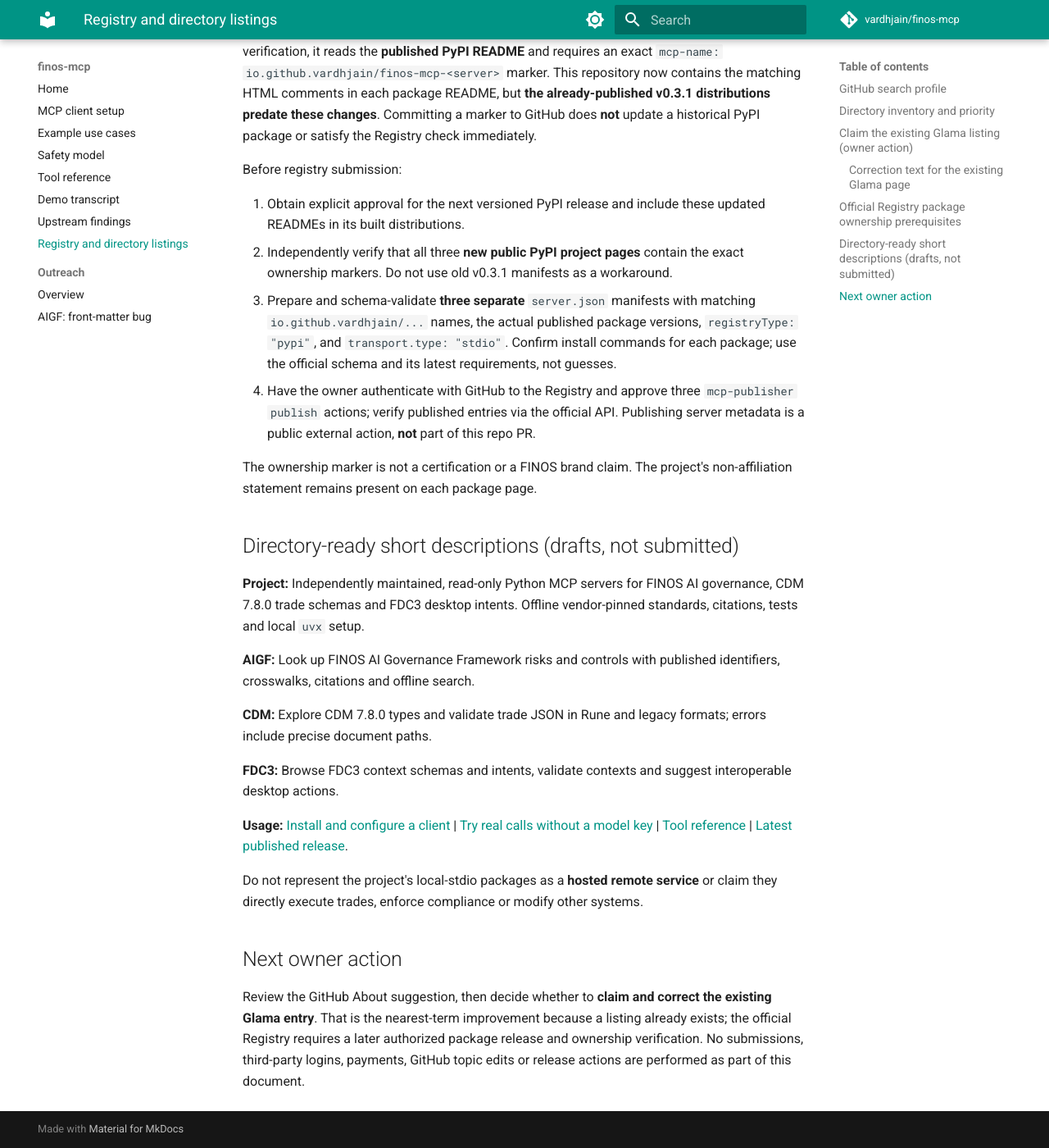
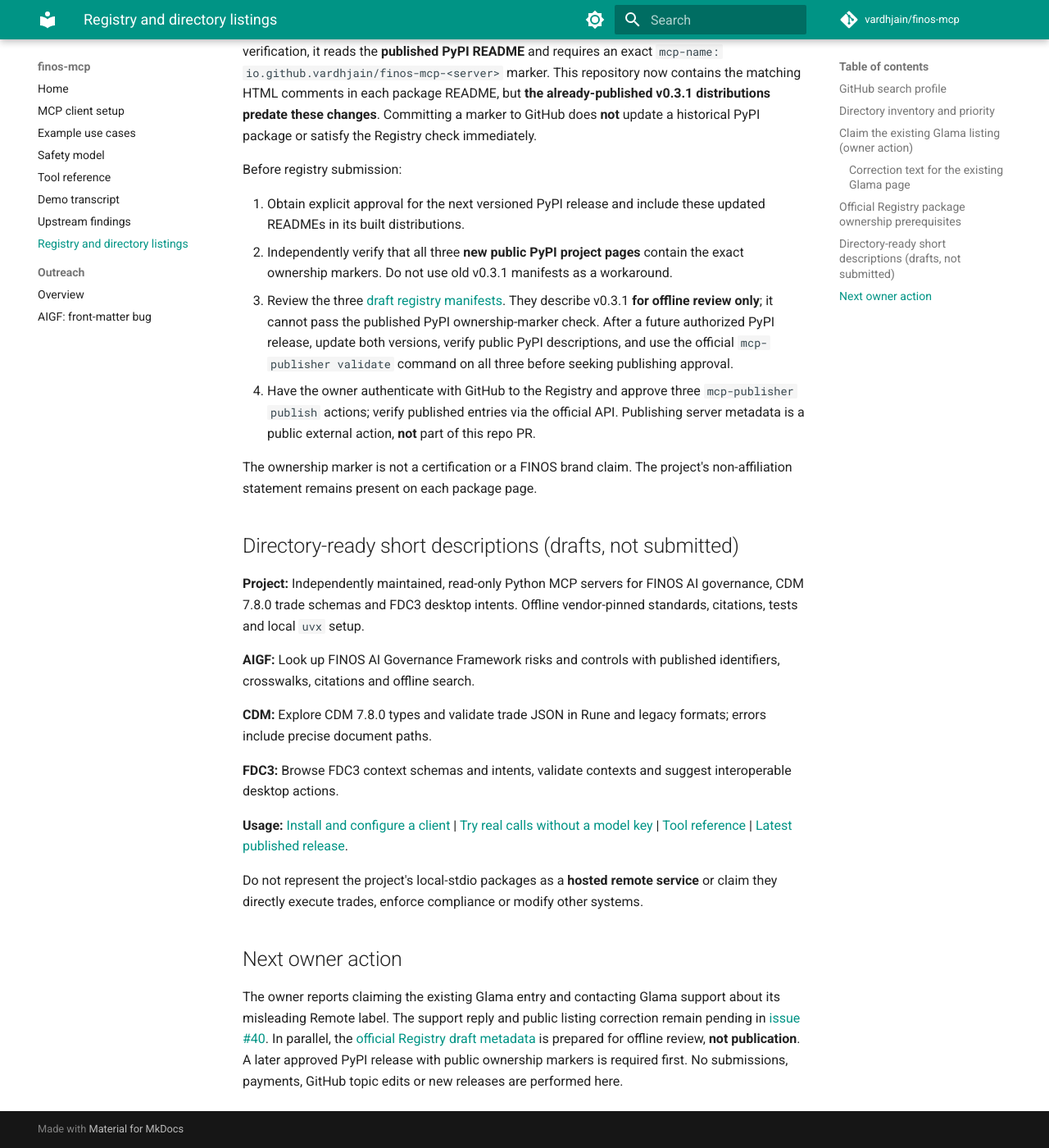
Before and after one commit to vardhjain/finos-mcp, an MkDocs documentation site: the page built from docs/directory-listings.md, in a window 1280 px wide and 1400 px high, scrolled down 4131 px. Shown: the whole window at 82% size. Built offline with MkDocs 1.6.1 and Material for MkDocs 9.7.7, drawn with Linux system fonts in a browser that asks for light colours; comment, search, counter and statistics services are not loaded.

Commit message:
docs: prepare gated MCP Registry manifests for three PyPI servers (#41)
* docs: stage three offline-checked MCP Registry PyPI manifests

* style: apply Ruff formatting to registry manifest tests

```diff
--- a/docs/directory-listings.md
+++ b/docs/directory-listings.md
@@ -169,11 +169,7 @@
 2. Independently verify that all three **new public PyPI project pages**
    contain the exact ownership markers. Do not use old v0.3.1 manifests
    as a workaround.
-3. Prepare and schema-validate **three separate** `server.json` manifests
-   with matching `io.github.vardhjain/...` names, the actual published
-   package versions, `registryType: "pypi"`, and `transport.type: "stdio"`.
-   Confirm install commands for each package; use the official schema and
-   its latest requirements, not guesses.
+3. Review the three [draft registry manifests](https://github.com/vardhjain/finos-mcp/tree/main/registry). They describe v0.3.1 **for offline review only**; it cannot pass the published PyPI ownership-marker check. After a future authorized PyPI release, update both versions, verify public PyPI descriptions, and use the official `mcp-publisher validate` command on all three before seeking publishing approval.
 4. Have the owner authenticate with GitHub to the Registry and approve
    three `mcp-publisher publish` actions; verify published entries via the
    official API. Publishing server metadata is a public external action,
@@ -208,9 +204,10 @@
 
 ## Next owner action
 
-Review the GitHub About suggestion, then decide whether to **claim and
-correct the existing Glama entry**. That is the nearest-term improvement
-because a listing already exists; the official Registry requires a later
-authorized package release and ownership verification. No submissions,
-third-party logins, payments, GitHub topic edits or release actions are
-performed as part of this document.
+The owner reports claiming the existing Glama entry and contacting Glama
+support about its misleading Remote label. The support reply and public
+listing correction remain pending in [issue #40](https://github.com/vardhjain/finos-mcp/issues/40).
+In parallel, the [official Registry draft metadata](https://github.com/vardhjain/finos-mcp/tree/main/registry)
+is prepared for offline review, **not publication**. A later approved PyPI
+release with public ownership markers is required first. No submissions,
+payments, GitHub topic edits or new releases are performed here.
```
Also changed, not shown: registry/README.md (added, +71 -0 lines), 4 other files.
